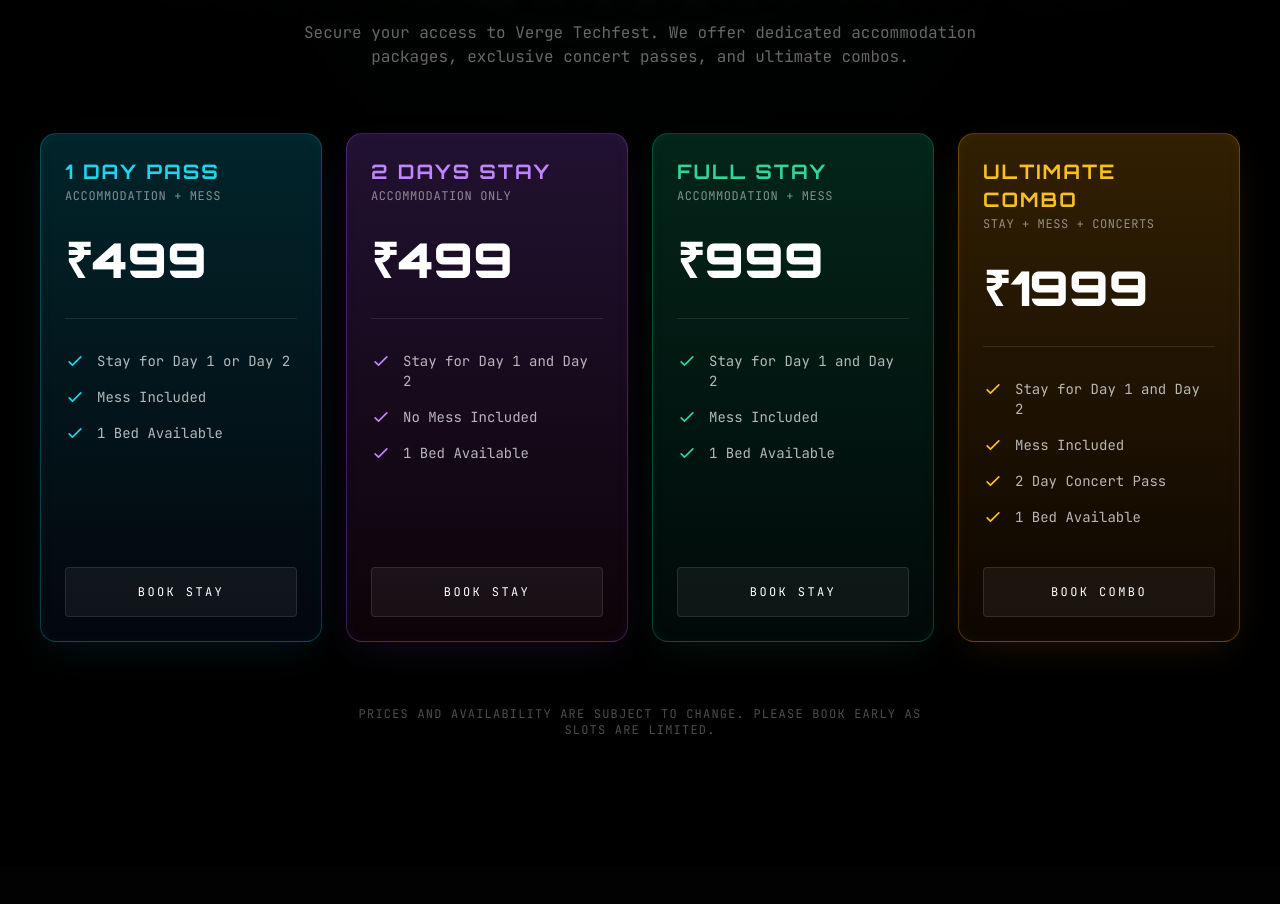
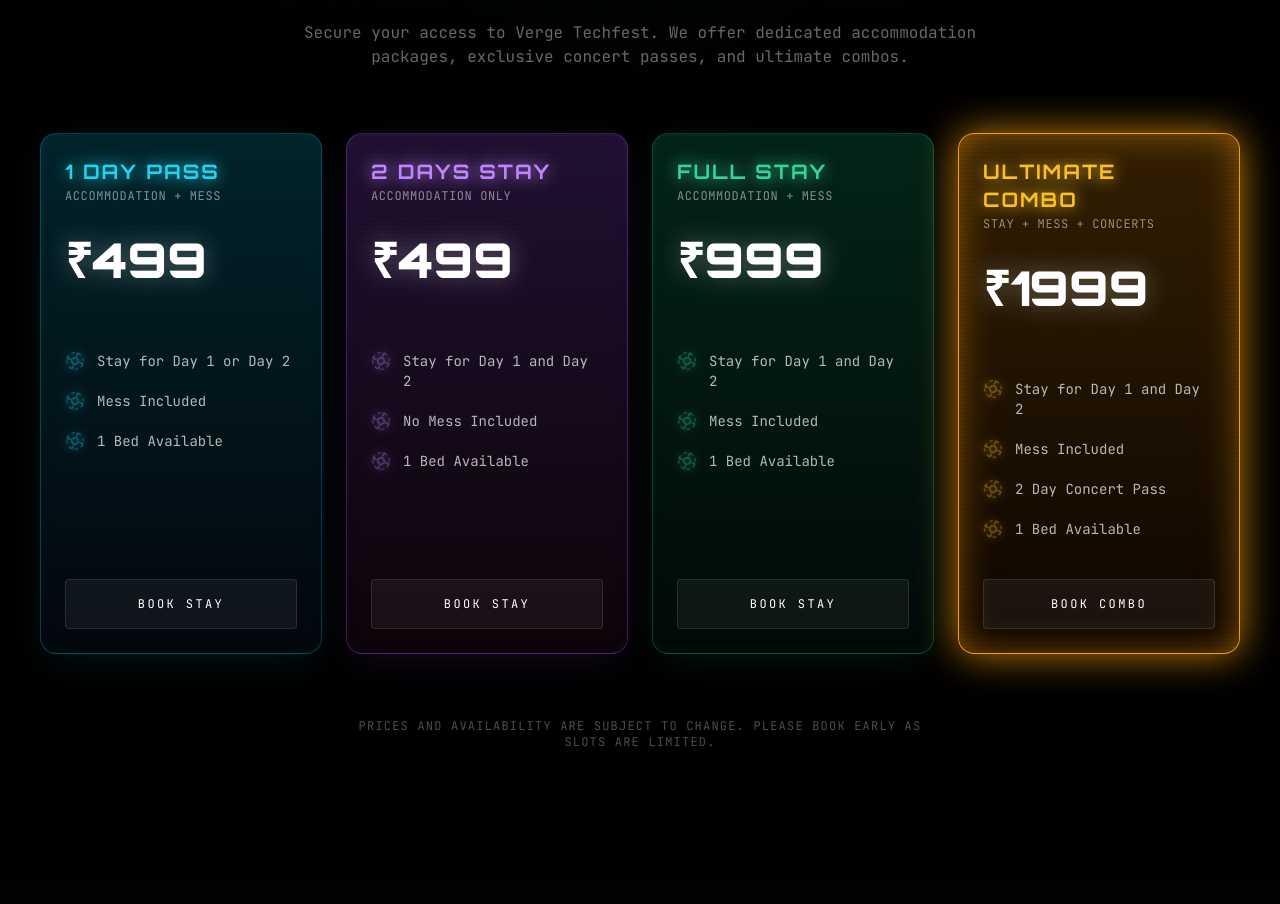
Before and after one commit to suvijya/vergefront, a React (Vite) app: page / in a window 1280 px wide. Shown: the part 5620-6524 px from the top of the page. Built offline with nearby package versions, Linux system fonts and the light colour scheme; grey boxes are pictures that could not be loaded.

Commit message:
Update AccommodationSection.tsx

```diff
--- a/src/sections/AccommodationSection.tsx
+++ b/src/sections/AccommodationSection.tsx
@@ -133,6 +133,20 @@
                     -ms-overflow-style: none;
                     scrollbar-width: none;
                 }
+                @keyframes pulse-amber {
+                    0% { box-shadow: 0 0 20px -10px rgba(245, 158, 11, 0.4), inset 0 0 20px -10px rgba(245, 158, 11, 0.4); border-color: rgba(245, 158, 11, 0.4); }
+                    50% { box-shadow: 0 0 40px 0px rgba(245, 158, 11, 0.8), inset 0 0 40px -5px rgba(245, 158, 11, 0.6); border-color: rgba(245, 158, 11, 1); }
+                    100% { box-shadow: 0 0 20px -10px rgba(245, 158, 11, 0.4), inset 0 0 20px -10px rgba(245, 158, 11, 0.4); border-color: rgba(245, 158, 11, 0.4); }
+                }
+                .ultimate-pulse {
+                    animation: pulse-amber 3s infinite ease-in-out;
+                }
+                @keyframes spin-slow {
+                    to { transform: rotate(360deg); }
+                }
+                .tech-spin {
+                    animation: spin-slow 8s linear infinite;
+                }
             `}</style>
             {/* Background elements */}
             <div className="absolute inset-0 pointer-events-none">
@@ -173,28 +187,36 @@
                     ref={cardsRef}
                     className="grid grid-cols-1 md:grid-cols-2 lg:grid-cols-4 gap-4 md:gap-6 justify-items-center w-full max-w-[1400px] mx-auto px-4"
                 >
-                    {packages.map((tier, index) => (
+                    {packages.map((tier, index) => {
+                        const isUltimate = index === 3;
+                        return (
                             <div
                                 key={index}
-                            className={`accom-card relative w-full max-w-[350px] lg:max-w-none h-full group rounded-xl md:rounded-2xl border ${tier.borderColor} bg-gradient-to-b ${tier.color} backdrop-blur-md p-5 lg:p-6 overflow-hidden transition-all duration-500 hover:-translate-y-2 flex flex-col`}
+                                className={`accom-card relative w-full max-w-[350px] lg:max-w-none h-full group rounded-xl md:rounded-2xl border ${isUltimate ? 'border-amber-500/50' : tier.borderColor} bg-gradient-to-b ${tier.color} backdrop-blur-md p-5 lg:p-6 overflow-hidden transition-all duration-500 hover:scale-[1.03] flex flex-col ${isUltimate ? 'ultimate-pulse z-20' : 'z-10 hover:z-20'}`}
                                 style={{
-                                boxShadow: `0 10px 40px -10px ${tier.glowColor}, inset 0 0 20px -10px ${tier.glowColor}`
+                                    boxShadow: isUltimate ? 'none' : `0 10px 40px -10px ${tier.glowColor}, inset 0 0 20px -10px ${tier.glowColor}`
                                 }}
                             >
-                            {/* Card Hover Glow */}
-                            <div className="absolute -inset-px rounded-2xl bg-gradient-to-b from-white/10 to-transparent opacity-0 group-hover:opacity-100 transition-opacity duration-500 pointer-events-none" />
+                                {/* Neon Scanline Overlay */}
+                                <div
+                                    className="absolute inset-0 pointer-events-none mix-blend-overlay opacity-20 group-hover:opacity-40 transition-opacity duration-500"
+                                    style={{ backgroundImage: 'linear-gradient(transparent 50%, rgba(0,0,0,0.8) 50%)', backgroundSize: '100% 4px' }}
+                                />
+
+                                {/* Card Hover Intense Glow */}
+                                <div className={`absolute -inset-px rounded-2xl bg-gradient-to-b ${isUltimate ? 'from-amber-400/20' : 'from-white/10'} to-transparent opacity-0 group-hover:opacity-100 transition-opacity duration-500 pointer-events-none`} />
 
                                 {/* Card Content */}
                                 <div className="relative z-10 flex flex-col h-full">
-                                <h3 className={`text-base md:text-xl font-bold tracking-wider md:tracking-widest ${tier.accent} mb-0.5`} style={{ fontFamily: "'Orbitron', monospace" }}>
+                                    <h3 className={`text-base md:text-xl font-bold tracking-wider md:tracking-widest ${tier.accent} mb-0.5 drop-shadow-[0_0_8px_currentColor]`} style={{ fontFamily: "'Orbitron', monospace" }}>
                                         {tier.title}
                                     </h3>
-                                <div className="text-[10px] md:text-xs font-mono text-white/50 tracking-wider mb-4 md:mb-8 uppercase">
+                                    <div className="text-[10px] md:text-xs font-mono text-white/50 tracking-wider mb-4 md:mb-8 uppercase group-hover:text-white/80 transition-colors">
                                         {tier.subtitle}
                                     </div>
 
                                     <div className="flex items-baseline gap-2 mb-4 md:mb-8">
-                                    <span className="text-3xl md:text-5xl font-black text-white" style={{ fontFamily: "'Orbitron', monospace" }}>
+                                        <span className="text-3xl md:text-5xl font-black text-white drop-shadow-[0_0_12px_rgba(255,255,255,0.3)] group-hover:drop-shadow-[0_0_20px_rgba(255,255,255,0.6)] transition-all" style={{ fontFamily: "'Orbitron', monospace" }}>
                                             {tier.price}
                                         </span>
                                         <span className="text-xs md:text-sm font-mono text-emerald-400 font-bold mb-1 md:mb-2 tracking-widest">
@@ -202,15 +224,19 @@
                                         </span>
                                     </div>
 
-                                <div className="h-px w-full bg-white/10 mb-4 md:mb-8" />
+                                    {/* Glowing Separator */}
+                                    <div className={`h-px w-full bg-gradient-to-r from-transparent via-${isUltimate ? 'amber-500/50' : 'white/20'} to-transparent mb-4 md:mb-8 group-hover:via-${isUltimate ? 'amber-400' : 'white/60'} transition-all duration-500`} />
 
-                                <ul className="space-y-2 md:space-y-4 mb-5 md:mb-10">
+                                    <ul className="space-y-3 md:space-y-5 mb-6 md:mb-10">
                                         {tier.features.map((feature, fIndex) => (
-                                        <li key={fIndex} className="flex items-start gap-2 md:gap-3">
-                                            <svg className={`w-4 h-4 md:w-5 md:h-5 ${tier.accent} shrink-0`} fill="none" viewBox="0 0 24 24" stroke="currentColor">
-                                                <path strokeLinecap="round" strokeLinejoin="round" strokeWidth={2} d="M5 13l4 4L19 7" />
+                                            <li key={fIndex} className="flex items-start gap-3 group/item">
+                                                {/* Tech Reticle SVG */}
+                                                <svg className={`w-4 h-4 md:w-5 md:h-5 ${tier.accent} shrink-0 tech-spin opacity-70 group-hover/item:opacity-100 transition-opacity drop-shadow-[0_0_5px_currentColor]`} viewBox="0 0 24 24" fill="none" stroke="currentColor">
+                                                    <circle cx="12" cy="12" r="10" strokeWidth="1" strokeDasharray="4 4" />
+                                                    <circle cx="12" cy="12" r="4" strokeWidth="1" />
+                                                    <path strokeLinecap="round" strokeLinejoin="round" strokeWidth={1} d="M12 2v4m0 12v4m10-10h-4M6 12H2" />
                                                 </svg>
-                                            <span className="text-xs md:text-sm font-mono text-white/70 leading-relaxed">
+                                                <span className="text-xs md:text-sm font-mono text-white/70 leading-relaxed group-hover/item:text-white transition-colors duration-300">
                                                     {feature}
                                                 </span>
                                             </li>
@@ -221,17 +247,25 @@
                                         href={tier.link}
                                         target="_blank"
                                         rel="noopener noreferrer"
-                                    className="block mt-auto"
+                                        className="block mt-auto relative"
                                     >
                                         <button
-                                        className={`w-full py-3 md:py-4 rounded bg-white/5 border border-white/10 text-[10px] md:text-xs font-mono tracking-[0.15em] md:tracking-[0.2em] text-white uppercase transition-all duration-300 group-hover:bg-white/10 hover:border-white/30`}
+                                            className={`w-full py-3 md:py-4 rounded bg-white/5 border border-white/10 text-[10px] md:text-xs font-mono tracking-[0.15em] md:tracking-[0.2em] text-white uppercase transition-all duration-300 group-hover:bg-${isUltimate ? 'amber-500/20' : 'white/10'} hover:border-${isUltimate ? 'amber-400/80' : 'white/50'} hover:shadow-[0_0_20px_rgba(255,255,255,0.1)] relative overflow-hidden`}
                                         >
+                                            <span className="relative z-10 flex flex-col items-center justify-center">
+                                                <span className="group-hover:-translate-y-4 group-hover:opacity-0 transition-all duration-300">
                                                     {tier.buttonText}
+                                                </span>
+                                                <span className="absolute translate-y-4 opacity-0 group-hover:translate-y-0 group-hover:opacity-100 transition-all duration-300 text-cyan-300">
+                                                    &gt; INITIATE_TRANSFER
+                                                </span>
+                                            </span>
                                         </button>
                                     </a>
                                 </div>
                             </div>
-                    ))}
+                        )
+                    })}
                 </div>
 
                 {/* Bottom footnote */}
```
Lines whose indentation alone changed are shown as unchanged.
